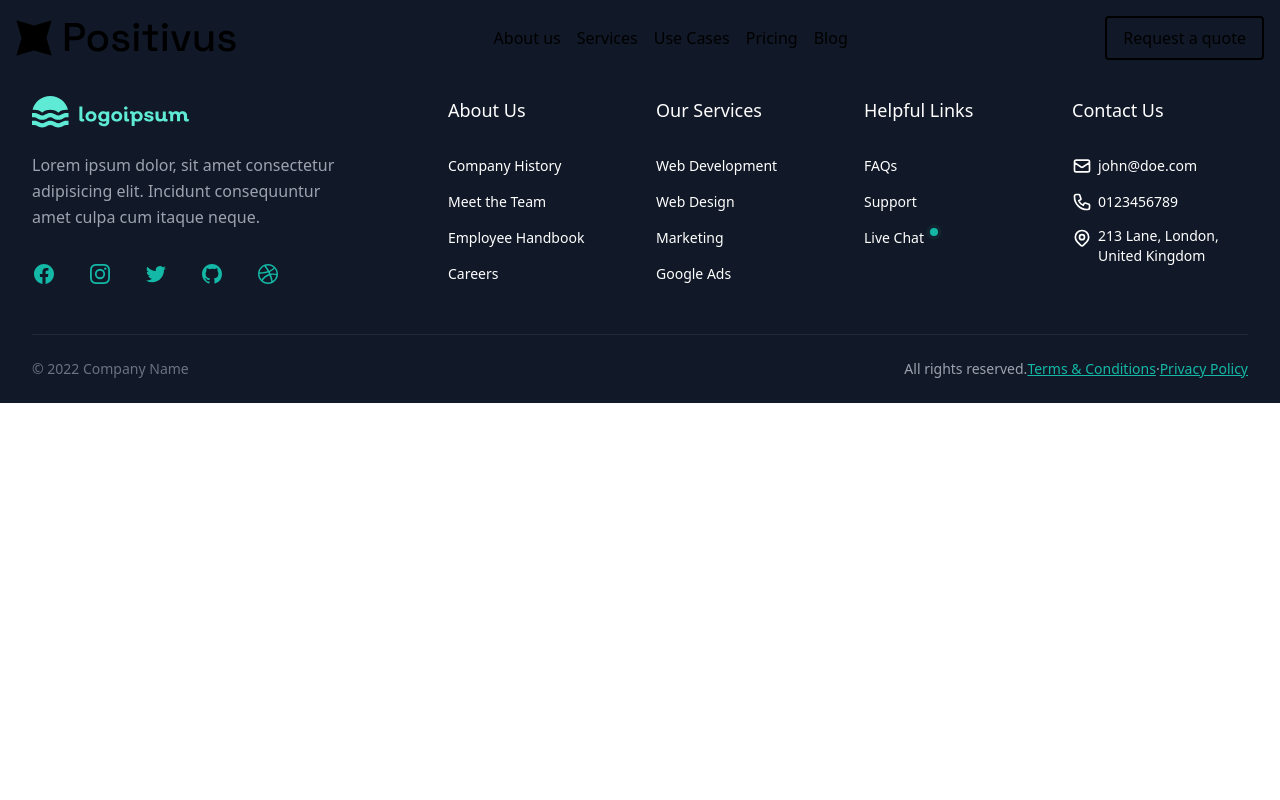
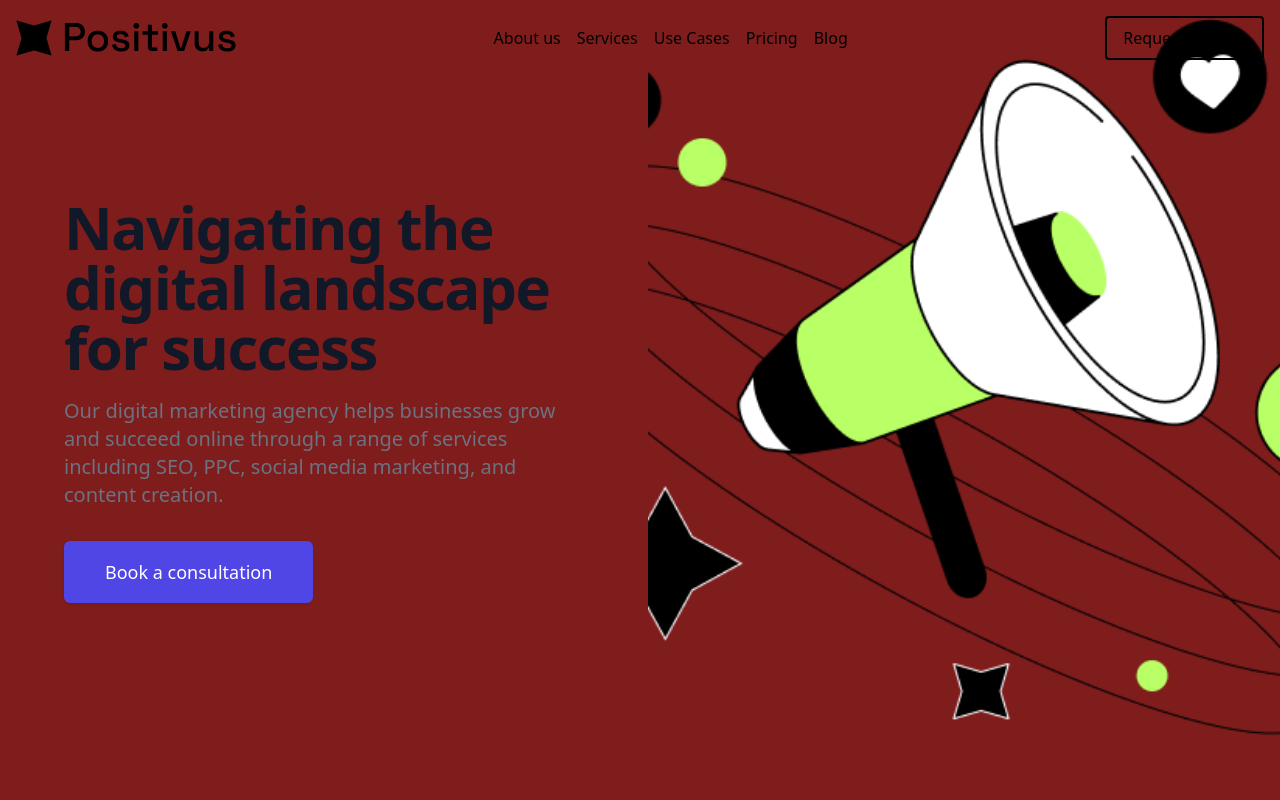
Before and after one commit to HassanRashid15/Positivus, a React (Create React App) app: page / in a window 1280 px wide. Shown: the top 800 px of the page. Built offline with nearby package versions, Linux system fonts and the light colour scheme.

Commit message:
New Changes Added

```diff
--- a/package.json
+++ b/package.json
@@ -7,6 +7,7 @@
     "@testing-library/react": "^13.0.0",
     "@testing-library/user-event": "^13.2.1",
     "@types/react-icons": "^3.0.0",
+    "aos": "^2.3.4",
     "react": "^18.3.1",
     "react-dom": "^18.3.1",
     "react-router-dom": "^6.27.0",
--- a/src/App.css
+++ b/src/App.css
@@ -37,3 +37,7 @@
 .content-adjustment{
         min-height: calc(100vh - 403px - 72px);
 }
+
+.about-parent-custom{
+  padding-top: 80px;
+}
--- a/src/App.js
+++ b/src/App.js
@@ -35,7 +35,7 @@ const Content = () => {
       <Navbar />
       <div className="content-adjustment">
         <Routes>
-          <Route path="/about" element={<About />} />
+          <Route path="/" element={<About />} />
           <Route path="/contact" element={<Contact />} />
           {/* You can add more routes here as needed */}
         </Routes>
--- a/src/component/Navbar.js
+++ b/src/component/Navbar.js
@@ -16,7 +16,7 @@ const Navbar = () => {
 
         {/* Links */}
         <div className="flex-grow flex justify-center hidden md:flex space-x-4 black">
-          <Link to="about">About us</Link>
+          <Link to="/">About us</Link>
           <Link to="/services">Services</Link>
           <Link to="/usecase">Use Cases</Link>
           <Link to="/pricing">Pricing</Link>
--- a/src/pages/About.js
+++ b/src/pages/About.js
@@ -1,15 +1,47 @@
-import React from 'react'
+import React from "react";
+import herosectionimg from "./../assets/herosectionimg.png";
 
 function About() {
   return (
-    <>
-      <div className="bg-red-900 h-screen">
-        <div className="">
-          <h1>he</h1>
+    <div className="bg-red-900 about-parent-custom">
+      <div className="grid grid-flow-col grid-rows-2 sm:grid-rows-1 sm:grid-cols-2 gap-4">
+        {/* Text Content */}
+        <div className="flex items-center justify-center">
+          <main className="max-w-screen-xl px-4 lg:px-16">
+            <div className="text-left">
+              <h2 className="text-4xl tracking-tight leading-10 font-extrabold text-gray-900 sm:text-5xl sm:leading-none md:text-6xl">
+                Navigating the digital landscape for success
+              </h2>
+              <p className="mt-3 text-base text-gray-500 sm:mt-5 sm:text-lg sm:max-w-xl sm:mx-auto md:mt-5 md:text-xl lg:mx-0">
+                Our digital marketing agency helps businesses grow and succeed
+                online through a range of services including SEO, PPC, social
+                media marketing, and content creation.
+              </p>
+              <div className="mt-5 sm:mt-8 sm:flex justify-start">
+                <div className="rounded-md shadow">
+                  <a
+                    href="#"
+                    className="w-full flex items-center justify-center px-8 py-3 border border-transparent text-base leading-6 font-medium rounded-md text-white bg-indigo-600 hover:bg-indigo-500 focus:outline-none focus:border-indigo-700 focus:shadow-outline-indigo transition duration-150 ease-in-out md:py-4 md:text-lg md:px-10"
+                  >
+                    Book a consultation
+                  </a>
+                </div>
+              </div>
+            </div>
+          </main>
+        </div>
+
+        {/* Image Element */}
+        <div className="flex items-center justify-center">
+          <img
+            src={herosectionimg}
+            alt="Hero Section"
+            className="w-full h-full object-cover md:h-screen"
+          />
         </div>
       </div>
-    </>
+    </div>
   );
 }
 
-export default About
+export default About;
```
Also changed, not shown: src/assets/herosectionimg.png (added), 1 other file (tests, documents, lock files or other folders).
